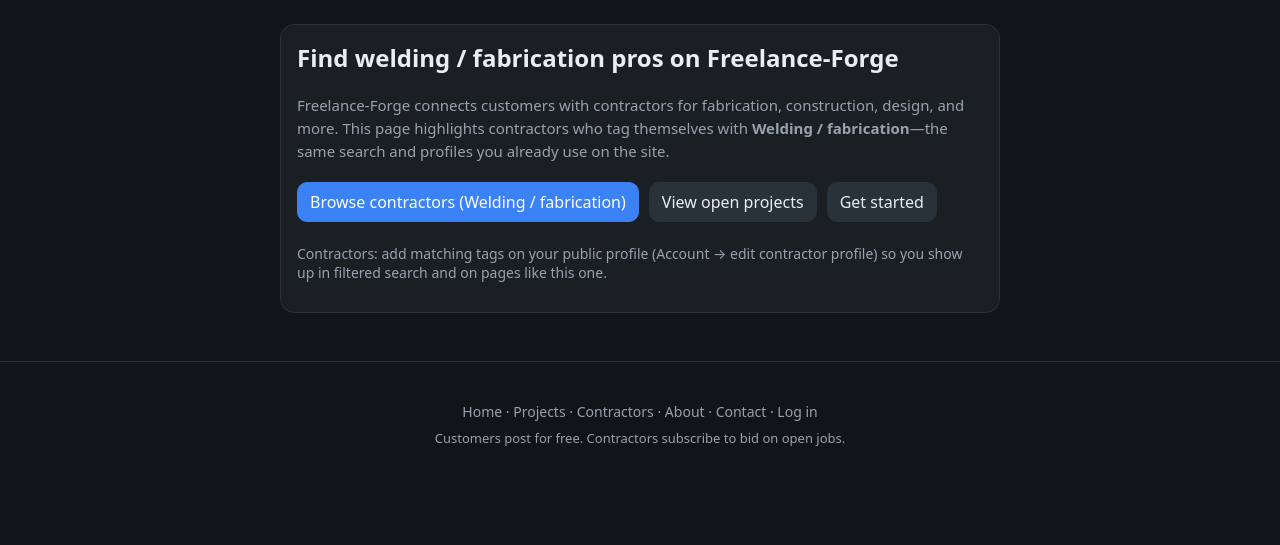
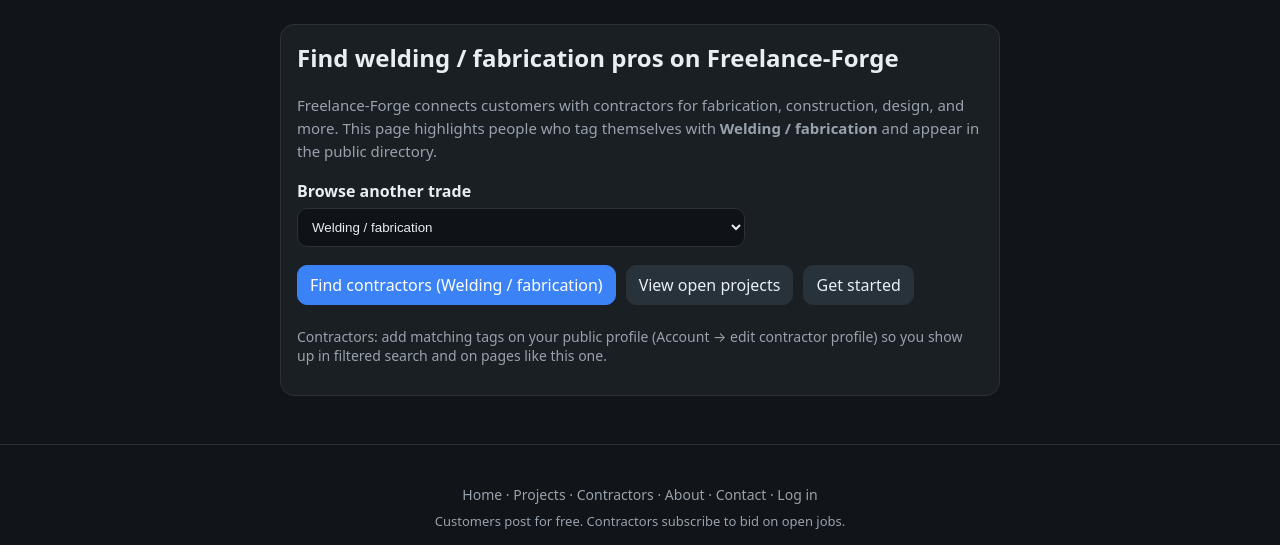
Before and after one commit to bryceecolllin-design/freelance-forge, a Flask app: page /hire/welder in a window 1280 px wide. Shown: the part 75-620 px from the top of the page. Run offline with Flask 3, Linux system fonts and the light colour scheme.

Commit message:
Contractors directory: subscribed-only when Stripe on; tag filter dropdown; hire page trade dropdown
Made-with: Cursor

```diff
--- a/app.py
+++ b/app.py
@@ -931,6 +931,9 @@ def contractor_profile(user_id):
     u = User.query.get_or_404(user_id)
     if not u.is_contractor:
         abort(404)
+    if stripe_enabled and not u.subscription_active:
+        if not current_user.is_authenticated or current_user.id != u.id:
+            abort(404)
     prof = ContractorProfile.query.filter_by(user_id=u.id).first()
     if not prof:
         prof = ContractorProfile(
@@ -1333,6 +1336,9 @@ def hire_trade(slug):
         tag_label=label,
         contractors_url=url_for("contractors", tag=slug),
         projects_url=url_for("view_projects"),
+        skill_tag_choices=SKILL_TAGS,
+        current_slug=slug,
+        directory_requires_subscription=stripe_enabled,
     )
 
 
@@ -1347,6 +1353,9 @@ def contractors():
     query = db.session.query(User, ContractorProfile).join(
         ContractorProfile, ContractorProfile.user_id == User.id, isouter=True
     ).filter(User.is_contractor == True)
+    # Customers find subscribed contractors here (direct message). Posting a job still reaches bidders separately.
+    if stripe_enabled:
+        query = query.filter(User.subscription_active == True)
 
     if tag and tag in SKILL_TAG_SLUGS:
         needle = f",{tag},"
@@ -1400,6 +1409,7 @@ def contractors():
         search_label=search_label,
         skill_tag_choices=SKILL_TAGS,
         tag_filter=tag if tag in SKILL_TAG_SLUGS else "",
+        directory_requires_subscription=stripe_enabled,
     )
 
 # -------------------- Messaging --------------------
--- a/templates/hire_trade.html
+++ b/templates/hire_trade.html
@@ -5,10 +5,26 @@
   <h1 style="margin-top:0;font-size:1.5rem;">Find {{ tag_label|lower }} pros on Freelance-Forge</h1>
   <p class="meta" style="font-size:15px;line-height:1.55;">
     Freelance-Forge connects customers with contractors for fabrication, construction, design, and more.
-    This page highlights contractors who tag themselves with <strong>{{ tag_label }}</strong>—the same search and profiles you already use on the site.
+    This page highlights people who tag themselves with <strong>{{ tag_label }}</strong> and appear in the public directory.
   </p>
+  {% if directory_requires_subscription %}
+    <p class="meta" style="font-size:15px;line-height:1.55;">
+      The <strong>Find contractors</strong> list only includes contractors with an <strong>active subscription</strong>, so customers can contact them directly—like calling a plumber—without posting a job first.
+      Posting a project for bids still works the same way for everyone eligible to bid.
+    </p>
+  {% endif %}
+
+  <div style="margin-top:16px;">
+    <label for="hire-trade-nav" style="display:block;margin-bottom:6px;font-weight:600;">Browse another trade</label>
+    <select id="hire-trade-nav" style="max-width:28rem;" onchange="var v=this.value; if(v) window.location.href=v;">
+      {% for s, lab in skill_tag_choices %}
+        <option value="{{ url_for('hire_trade', slug=s) }}" {% if s == current_slug %}selected{% endif %}>{{ lab }}</option>
+      {% endfor %}
+    </select>
+  </div>
+
   <div style="display:flex;flex-wrap:wrap;gap:10px;margin-top:18px;">
-    <a class="btn btn-primary" href="{{ contractors_url }}">Browse contractors ({{ tag_label }})</a>
+    <a class="btn btn-primary" href="{{ contractors_url }}">Find contractors ({{ tag_label }})</a>
     <a class="btn" href="{{ projects_url }}">View open projects</a>
     <a class="btn" href="{{ url_for('register') }}">Get started</a>
   </div>
```
Also changed, not shown: templates/contractors.html (+22 -14 lines).
